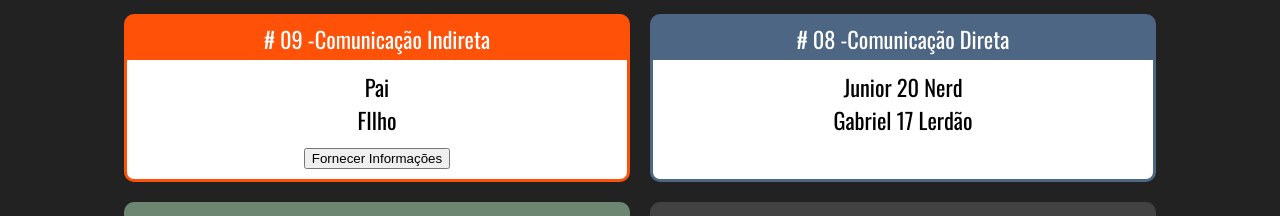
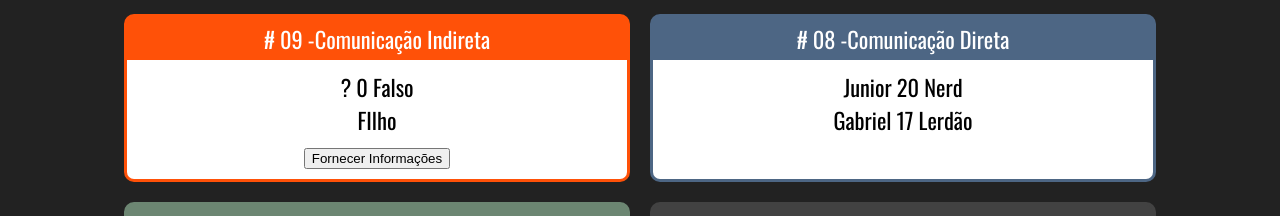
Before and after one commit to simonelopess/FundamentosReactUdemy, a React (Create React App) app: page / in a window 1280 px wide. Shown: the part 122-338 px from the top of the page. Built offline with nearby package versions, Linux system fonts and the light colour scheme.

Commit message:
Working with State

```diff
--- a/src/components/comunication/IndirectFather.js
+++ b/src/components/comunication/IndirectFather.js
@@ -1,16 +1,25 @@
+import {useState} from 'react';
+
 import IndirectChild from './IndirectChild';
 
 const IndirectFather = (props) => {
 
+  const [name, setName] = useState('?');
+  const [age, setAge] = useState(0);
+  const [isNerd, setIsNerd] = useState(false);
   //nome idade nerd
 
-  function getInformations(name, age, isNerd) {
-    console.log(name, age, isNerd);
+  function getInformations(name, age, nerd) {
+    setName(name)
+    setAge(age)
+    setIsNerd(nerd)
   }
 
   return (
     <div>
-      Pai
+      <span>{name} </span>
+      <span>{age} </span>
+      <span>{isNerd ? 'Verdadeiro' : 'Falso'}</span>
       <IndirectChild click={getInformations}/>
     </div>
   )
```
Also changed, not shown: 1 other file (tests, documents, lock files or other folders).
